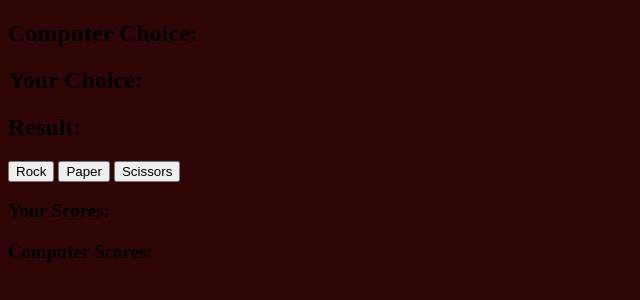
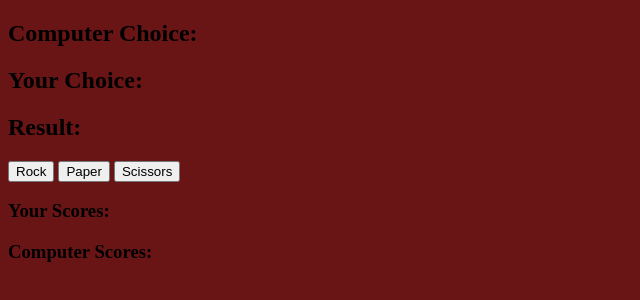
Before and after one commit to sedraknavasardyan/sedraknavasardyan.github.io, a plain HTML site: page index.html in a window 1280 px wide. Shown: the whole page, without its empty margins (0-640 px from the left). Drawn offline with Linux system fonts and the light colour scheme.

Commit message:
background

```diff
--- a/styles.css
+++ b/styles.css
@@ -1,3 +1,3 @@
 body {
-    background-color: rgb(48, 5, 5)
+    background-color: rgb(105, 21, 21)
 }
```
